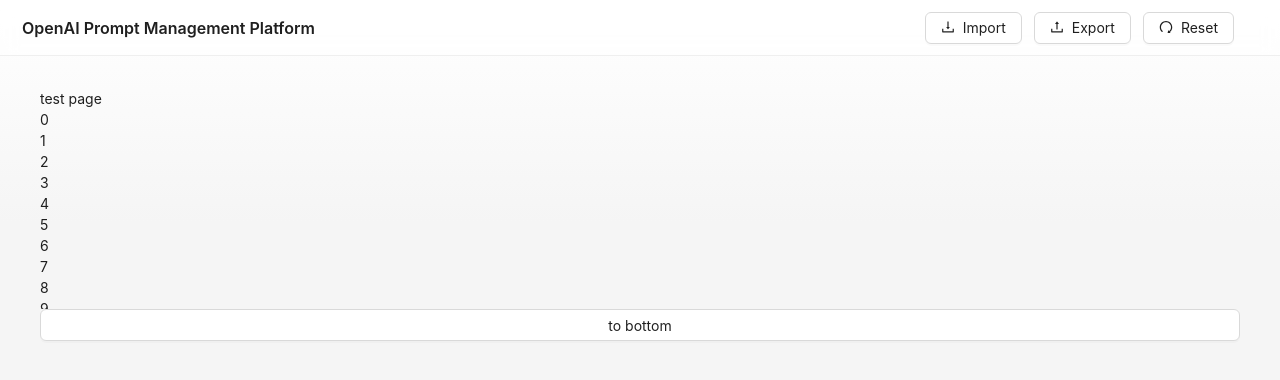
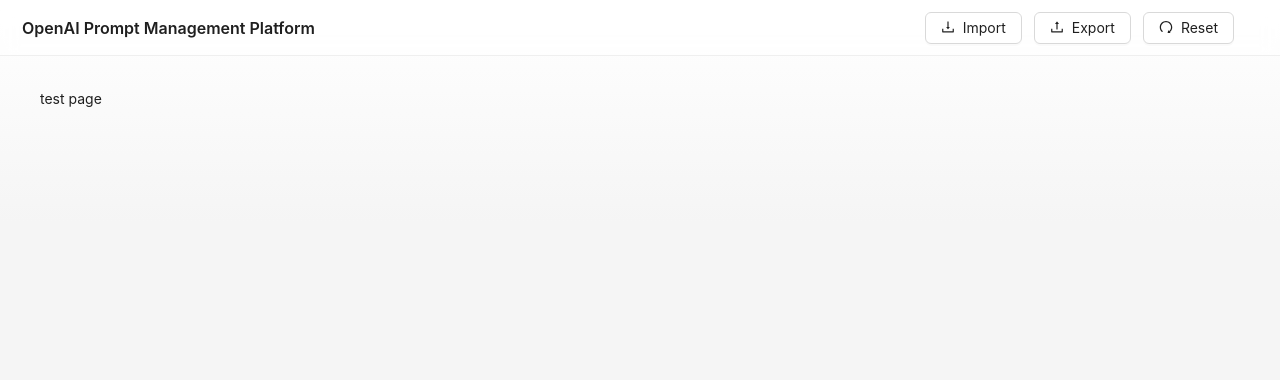
Before and after one commit to salphal/ai-prompt-front, a React (Vite) app: page /test in a window 1280 px wide. Shown: the top 380 px of the page. Built offline with nearby package versions, Linux system fonts and the light colour scheme.

Commit message:
fix: 🐛 fix zustand store unused

```diff
--- a/src/pages/home/home.tsx
+++ b/src/pages/home/home.tsx
@@ -63,6 +63,7 @@ const Home: ForwardRefRenderFunction<HomeRef, HomeProps> = (
     defaultRowData,
     formData,
   } = usePromptStore(useShallow((state: any) => state));
+  console.log("=>(home.tsx:66) dataSource", dataSource);
 
   const {height: tableHeight} = useClientRect({id: 'table-wrapper'});
   const tableScroll = {
--- a/src/pages/test.tsx
+++ b/src/pages/test.tsx
@@ -1,6 +1,4 @@
 import React, {useEffect} from "react";
-import useScroll from "@/hooks/useScroll.ts";
-import {Button} from "antd";
 
 export interface TestProps {
   [key: string]: any;
@@ -10,28 +8,14 @@ const Test: React.FC<TestProps> = (props: TestProps) => {
 
   const {} = props
 
-  const {scrollToBottom} = useScroll({querySelector: '#wrapper', isShow: true})
-
-
   useEffect(() => {
   }, []);
-
-  const childs = Array(100).fill(null).map((v, i) => (<li>{i}</li>))
-
 
   return (
     <React.Fragment>
 
       test page
 
-      <ul id={'wrapper'} style={{height: 200, overflow: 'auto'}}>
-        {childs}
-      </ul>
-
-      <Button onClick={() => {
-        scrollToBottom()
-      }}>to bottom</Button>
-
     </React.Fragment>
   );
 };
--- a/src/store/prompt.ts
+++ b/src/store/prompt.ts
@@ -12,7 +12,7 @@ export interface IPromptStore {
   /** 提示词列表 */
   contextData: Array<any>;
 
-  [key: string]: any
+  [key: string]: any;
 }
 
 export const initialPromptData = {
--- a/src/utils/zustand.ts
+++ b/src/utils/zustand.ts
@@ -5,18 +5,14 @@ export interface ZustandStore {
 }
 
 /** 若存入的不是 object 类型, 而是自定义类, 则展开运算可能会导致私有成员丢失 */
-const isZustandObject = (target: any) => Object.prototype.toString.call(target) === '[object Object]'
+const isZustandObject = (target: any) => Object.prototype.toString.call(target) === '[object Object]';
 
-const isZustandFunc = (target: any) => typeof target === 'function'
+const isZustandFunc = (target: any) => typeof target === 'function';
 
-const isZustandArray = (target: any) => Array.isArray(target)
-
-const isZustandStore = (store: any) => {
-  return typeof store.name === 'string' && store.name === 'useBoundStore';
-}
+const isZustandArray = (target: any) => Array.isArray(target);
 
 /**
- * @param store {ZustandStore | null} - ZustandStore 实例
+ * @param store {ZustandStore} - ZustandStore 实例
  * @param key {string} - 数据名
  * @param value {any} - 数据值
  * @param merge {boolean} - 是否和之前的该值合并
@@ -26,21 +22,20 @@ const isZustandStore = (store: any) => {
  *    - 注意: 会失去解构对象上的私有成员
  */
 export const setStoreProperties = (
-  store: ZustandStore | null = null,
+  store: ZustandStore,
   key: string,
   value: any,
   merge = true,
   insertBefore = false,
   isDeconstruct = false
 ) => {
-  if (!store || !isZustandStore(store)) return
   /** 解决解构丢失私有成员 */
   if (isDeconstruct) {
     store.setState((prev: any) => ({
       ...prev,
       [key]: value
     }));
-    return
+    return;
   }
   if (isZustandObject(value)) {
     store.setState((prev: any) => ({
```
